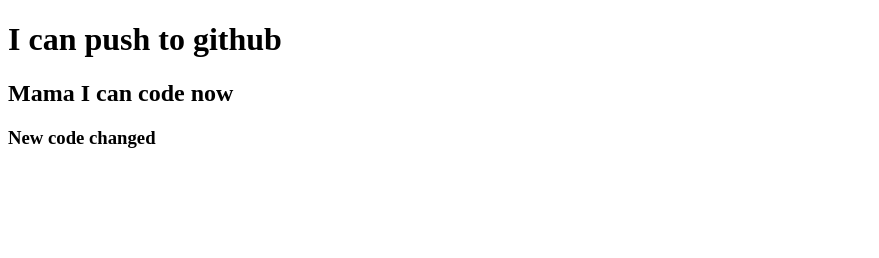
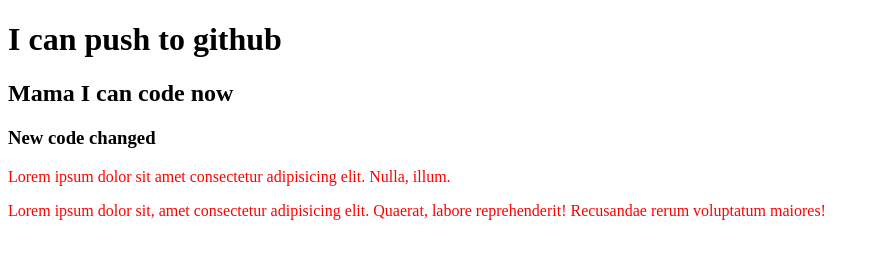
Before and after one commit to ahad1033/my-second-ripo, a plain HTML site: page index.html in a window 1280 px wide. Shown: the whole page, without its empty margins (0-879 px from the left). Drawn offline with Linux system fonts and the light colour scheme.

Commit message:
:styles added

```diff
--- a/index.html
+++ b/index.html
@@ -5,10 +5,15 @@
     <meta http-equiv="X-UA-Compatible" content="IE=edge">
     <meta name="viewport" content="width=device-width, initial-scale=1.0">
     <title>My second github ripo</title>
+    <link rel="stylesheet" href="style.css">
 </head>
 <body>
     <h1>I can push to github</h1>
     <h2>Mama I can code now</h2>
     <h3>New code changed</h3>
+
+    <p>Lorem ipsum dolor sit amet consectetur adipisicing elit. Nulla, illum.</p>
+
+    <p>Lorem ipsum dolor sit, amet consectetur adipisicing elit. Quaerat, labore reprehenderit! Recusandae rerum voluptatum maiores!</p>
 </body>
 </html>
--- /dev/null
+++ b/style.css
@@ -0,0 +1,3 @@
+p{
+    color: red;
+}
```
